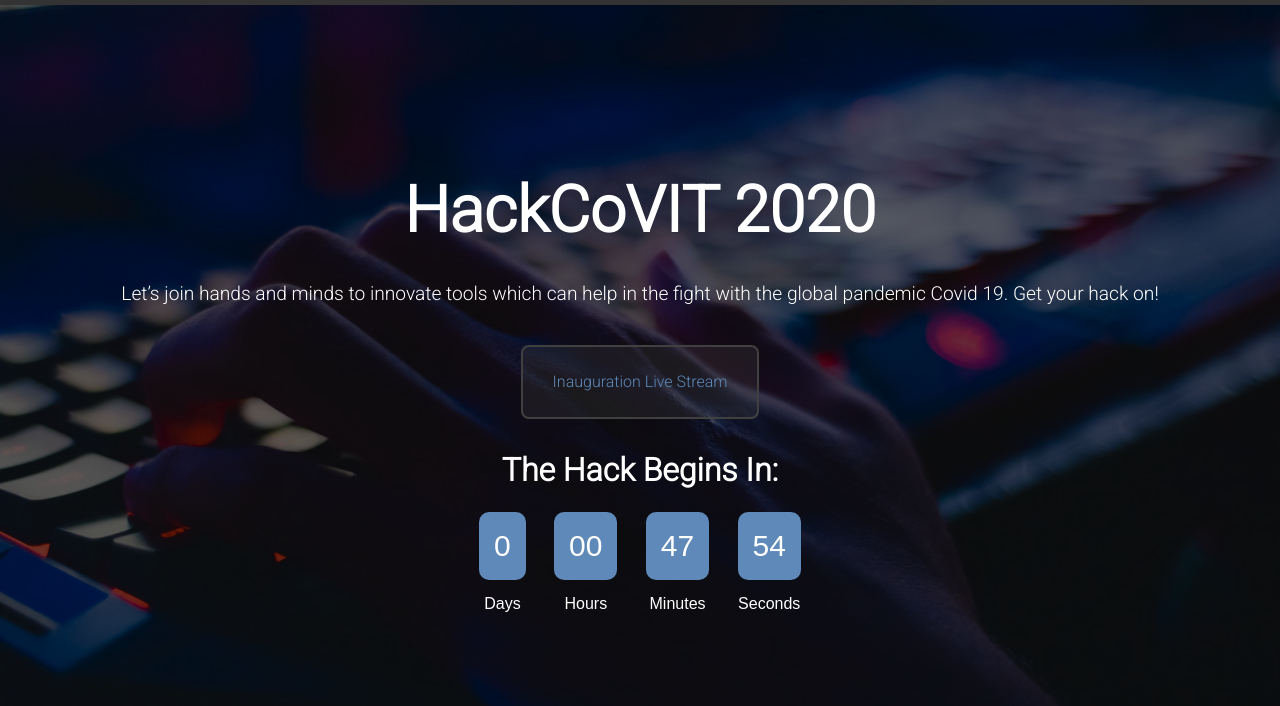
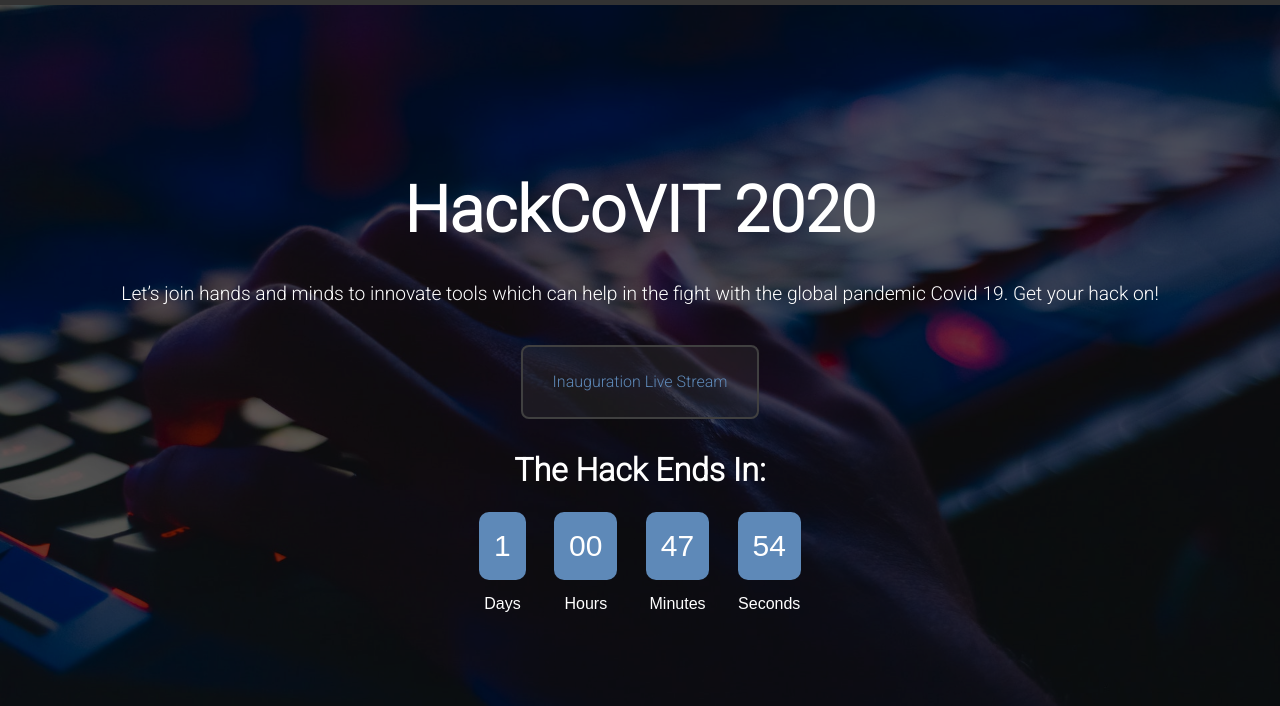
Before and after one commit to sarthakkundra/Hackcovit, a plain HTML site: page index.html in a window 1280 px wide. Shown: the part 94-800 px from the top of the page. Drawn offline with nearby package versions, Linux system fonts and the light colour scheme.

Commit message:
hack begun

```diff
--- a/index.html
+++ b/index.html
@@ -31,7 +31,7 @@
             <h1 class="l-heading">HackCoVIT 2020</h1>
             <p class="lead">Let’s join hands and minds to innovate tools which can help in the fight with the  global pandemic Covid 19. Get your hack on!</p>
             <a href="http://www.youtube.com/c/VITBHOPALOfficial" target="_blank" class="btn-neon">Inauguration Live Stream</a>
-            <h2 class="m-heading">The Hack Begins In:</h2>
+            <h2 class="m-heading">The Hack Ends In:</h2>
 
             <div id="clockdiv">
                 <div><span class="days"></span><div class="smalltext">Days</div></div>
@@ -142,7 +142,7 @@
             <a href="./PPT.pptx" download="HackCoVIT2020_PPT" class="btn-neon">Presentation Format</a>
             <a href="./form.docx" download="HackCoVIT2020_Team_Details_Form" class="btn-neon special">Team Details Format</a>
             <a href="https://d2c.pw/c515Sg" target="_blank" class="btn-neon">Register</a>
-            <a href="#""  class="btn-neon">Promotional Video</a>
+            <a href="./problems.pdf" download="HackCoVIT2020_Problem_Statements"  class="btn-neon">Problem Statements</a>
 
 
             <div class="social-buttons">
--- a/js/script.js
+++ b/js/script.js
@@ -2,7 +2,8 @@ window.onload = () =>{
 	alert(`The following things have been updated in the important notice section.
 	1) Event Itinerary.
 	2) Presentation format.
-	3) Rule booklet.`)
+	3) Rule booklet.
+	4) Problem Statements.`)
 }
 
 
@@ -34,7 +35,7 @@ function carousel() {
 
 
 
-var deadline = 'May 1 2020 00:29:59 GMT-0530';
+var deadline = 'May 2 2020 00:29:59 GMT-0530';
 function time_remaining(endtime){
 	var t = Date.parse(endtime) - Date.parse(new Date());
 	var seconds = Math.floor( (t/1000) % 60 );
```
Also changed, not shown: 2 other files.
